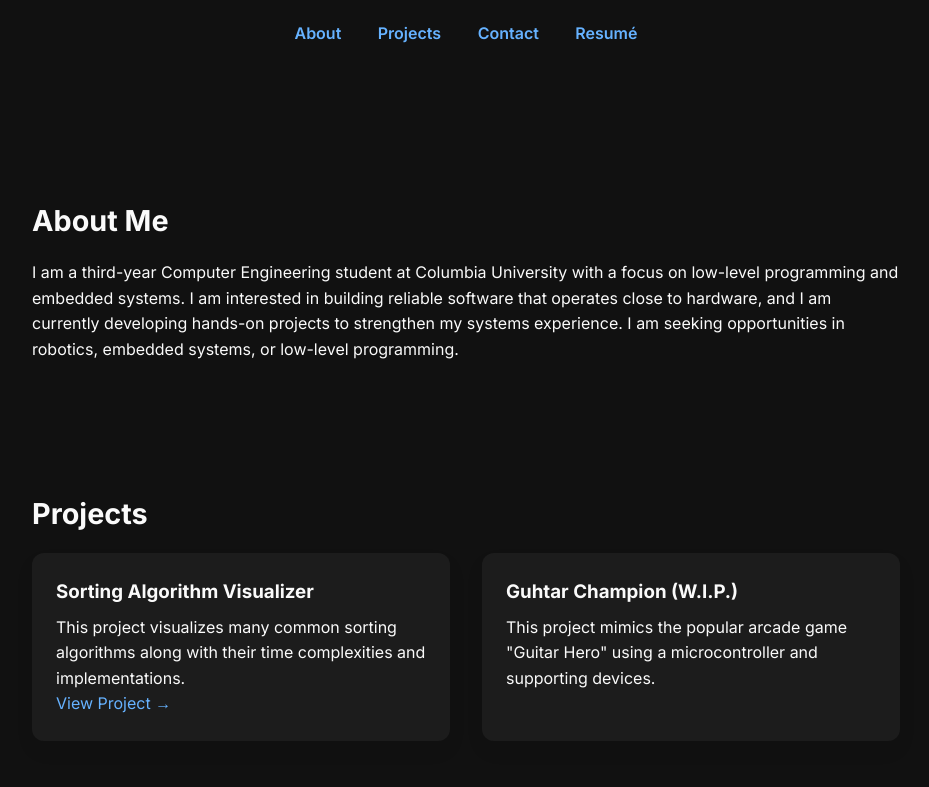
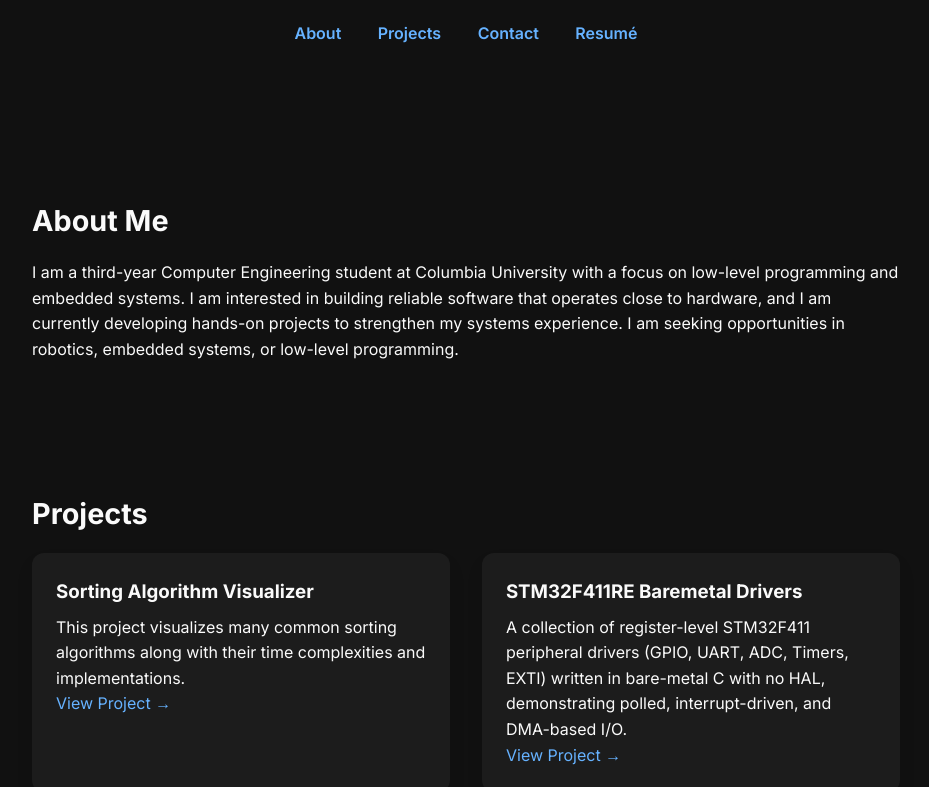
Before and after one commit to Jinnboi/jinnboi.github.io, a plain HTML site: page index.html in a window 1280 px wide. Shown: the part 165-952 px from the top of the page, without its empty margins (174-1103 px from the left). Drawn offline with Linux system fonts and the light colour scheme.

Commit message:
Added new project to Projects section

```diff
--- a/index.html
+++ b/index.html
@@ -50,15 +50,16 @@
 	      		<h3>Sorting Algorithm Visualizer</h3>
         		<p>
         			This project visualizes many common sorting algorithms along with their time complexities and implementations.
-			</p>
+				</p>
         		<a href="https://github.com/Jinnboi/SortingAlgorithmVisualizer" target="_blank">View Project →</a>
       			</div>
 
       			<div class="project-card">
-        		<h3>Guhtar Champion (W.I.P.)</h3>
+        		<h3>STM32F411RE Baremetal Drivers</h3>
         		<p>
-          			This project mimics the popular arcade game "Guitar Hero" using a microcontroller and supporting devices.
+          			A collection of register-level STM32F411 peripheral drivers (GPIO, UART, ADC, Timers, EXTI) written in bare-metal C with no HAL, demonstrating polled, interrupt-driven, and DMA-based I/O.
         		</p>
+				<a href="https://github.com/Jinnboi/Baremetal-Drivers" target="_blank">View Project →</a>
       			</div>
 
     		</div>
```
